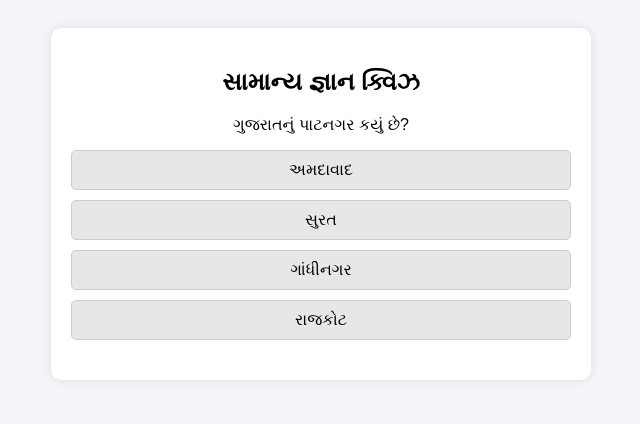
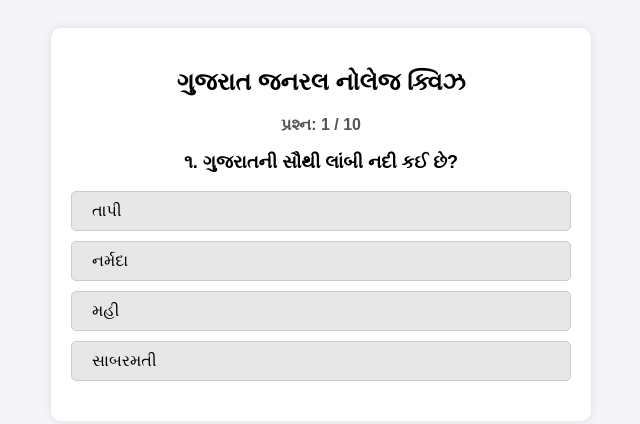
Before and after one commit to sjgami1982-creator/gujarat-exam-king, a plain HTML site: page index.html in a window 1280 px wide. Shown: the whole page, without its empty margins (319-959 px from the left). Drawn offline with Linux system fonts and the light colour scheme.

Commit message:
Update index.html

```diff
--- a/index.html
+++ b/index.html
@@ -3,11 +3,11 @@
 <head>
     <meta charset="UTF-8">
     <meta name="viewport" content="width=device-width, initial-scale=1.0">
-    <title>મારી ઓનલાઇન ક્વિઝ</title>
+    <title>ગુજરાત એક્ઝામ કિંગ ક્વિઝ</title>
     <style>
         body { font-family: Arial, sans-serif; background-color: #f4f4f9; padding: 20px; text-align: center; }
         .quiz-container { background: white; max-width: 500px; margin: 0 auto; padding: 20px; border-radius: 10px; box-shadow: 0 0 10px rgba(0,0,0,0.1); }
-        button { display: block; width: 100%; margin: 10px 0; padding: 10px; font-size: 16px; cursor: pointer; border: 1px solid #ccc; border-radius: 5px; background: #e7e7e7; }
+        button { display: block; width: 100%; margin: 10px 0; padding: 10px; font-size: 16px; cursor: pointer; border: 1px solid #ccc; border-radius: 5px; background: #e7e7e7; text-align: left; padding-left: 20px; }
         button:hover { background: #ddd; }
         #result { margin-top: 20px; font-weight: bold; font-size: 18px; }
     </style>
@@ -15,26 +15,67 @@
 <body>
 
 <div class="quiz-container">
-    <h2>સામાન્ય જ્ઞાન ક્વિઝ</h2>
+    <h2>ગુજરાત જનરલ નોલેજ ક્વિઝ</h2>
     <div id="quiz">
-        <p id="question">પ્રશ્ન લોડ થઈ રહ્યો છે...</p>
+        <p id="question_num" style="font-weight: bold; color: #555;"></p>
+        <p id="question" style="font-size: 18px; font-weight: bold;">પ્રશ્ન લોડ થઈ રહ્યો છે...</p>
         <div id="options"></div>
     </div>
     <div id="result"></div>
 </div>
 
 <script>
-    // ૧. પ્રશ્નોની યાદી (અહીં તમે નવા પ્રશ્નો ઉમેરી શકો છો)
+    // અહીં કુલ ૧૦ પ્રશ્નો ઉમેરેલા છે. તમે સાચા જવાબનો નંબર (correct) 0, 1, 2, 3 મુજબ સેટ કરી શકો છો.
     const quizData = [
         {
-            question: "ગુજરાતનું પાટનગર કયું છે?",
-            options: ["અમદાવાદ", "સુરત", "ગાંધીનગર", "રાજકોટ"],
-            correct: 2 // ૨ એટલે કે 'ગાંધીનગર' (ગણતરી 0 થી શરૂ થાય: 0=અમદાવાદ, 1=સુરત, 2=ગાંધીનગર...)
+            question: "૧. ગુજરાતની સૌથી લાંબી નદી કઈ છે?",
+            options: ["તાપી", "નર્મદા", "મહી", "સાબરમતી"],
+            correct: 1 // નર્મદા
         },
         {
-            question: "કયો ગ્રહ 'લાલ ગ્રહ' તરીકે ઓળખાય છે?",
-            options: ["બુધ", "મંગળ", "શુક્ર", "શનિ"],
-            correct: 1 // 1 એટલે કે 'મંગળ'
+            question: "૨. સાબરમતી આશ્રમની સ્થાપના કયા વર્ષમાં થઈ હતી?",
+            options: ["૧૯૧૫", "૧૯૧૭", "૧૯૨૦", "૧૯૩૦"],
+            correct: 1 // ૧૯૧૭
+        },
+        {
+            question: "૩. ગુજરાતનું સૌથી મોટું બંદર કયું છે?",
+            options: ["ભાવનગર", "પોરબંદર", "કંડલા", "વેરાવળ"],
+            correct: 2 // કંડલા
+        },
+        {
+            question: "૪. સ્ટેચ્યુ ઓફ યુનિટીની ઊંચાઈ કેટલી છે?",
+            options: ["૧૫૨ મીટર", "૧૮૨ મીટર", "૨0૨ મીટર", "૧૭૨ મીટર"],
+            correct: 1 // ૧૮૨ મીટર
+        },
+        {
+            question: "૫. ગુજરાતનું રાજ્ય પક્ષી કયું છે?",
+            options: ["મોર", "પોપટ", "ફ્લેમિંગો (સુરખાબ)", "કબૂતર"],
+            correct: 2 // ફ્લેમિંગો
+        },
+        {
+            question: "૬. ગિરા ધોધ કયા જિલ્લામાં આવેલો છે?",
+            options: ["ડાંગ", "વલસાડ", "નવસારી", "તાપી"],
+            correct: 0 // ડાંગ
+        },
+        {
+            question: "૭. કીર્તિ તોરણ કયા શહેરમાં આવેલું છે?",
+            options: ["પાટણ", "વડનગર", "જૂનાગઢ", "મોઢેરા"],
+            correct: 1 // વડનગર
+        },
+        {
+            question: "૮. અક્ષરધામ મંદિર કયા શહેરમાં આવેલું છે?",
+            options: ["અમદાવાદ", "રાજકોટ", "ગાંધીનગર", "સુરત"],
+            correct: 2 // ગાંધીનગર
+        },
+        {
+            question: "૯. ગુજરાતમાં સૂર્યમંદિર ક્યાં આવેલું છે?",
+            options: ["મોઢેરા", "અંબાજી", "સોમનાથ", "દ્વારકા"],
+            correct: 0 // મોઢેરા
+        },
+        {
+            question: "૧૦. ગીર રાષ્ટ્રીય ઉદ્યાન કયા પ્રાણી માટે પ્રખ્યાત છે?",
+            options: ["વાઘ", "સિંહ", "દીપડો", "કાળિયાર"],
+            correct: 1 // સિંહ
         }
     ];
 
@@ -43,10 +84,11 @@
 
     function loadQuiz() {
         const currentQuiz = quizData[currentQuestion];
+        document.getElementById("question_num").innerText = `પ્રશ્ન: ${currentQuestion + 1} / ${quizData.length}`;
         document.getElementById("question").innerText = currentQuiz.question;
 
         const optionsContainer = document.getElementById("options");
-        optionsContainer.innerHTML = ""; // જૂના ઓપ્શન સાફ કરવા
+        optionsContainer.innerHTML = "";
 
         currentQuiz.options.forEach((option, index) => {
             const btn = document.createElement("button");
@@ -66,12 +108,11 @@
         if (currentQuestion < quizData.length) {
             loadQuiz();
         } else {
-            document.getElementById("quiz").innerHTML = "<h3>ક્વિઝ પૂરી થઈ ગઈ!</h3>";
-            document.getElementById("result").innerText = `તમારો સ્કોર: ${score} / ${quizData.length}`;
+            document.getElementById("quiz").innerHTML = "<h3>🎉 ક્વિઝ પૂરી થઈ ગઈ!</h3>";
+            document.getElementById("result").innerHTML = `તમારો ફાઇનલ સ્કોર: <strong>${score} / ${quizData.length}</strong>`;
         }
     }
 
-    // ક્વિઝ શરૂ કરો
     loadQuiz();
 </script>
 
```
